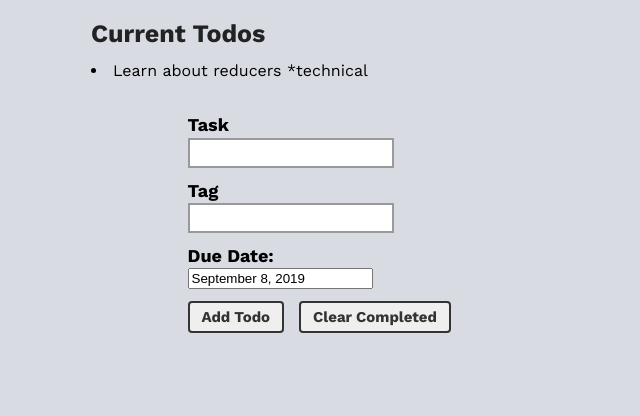
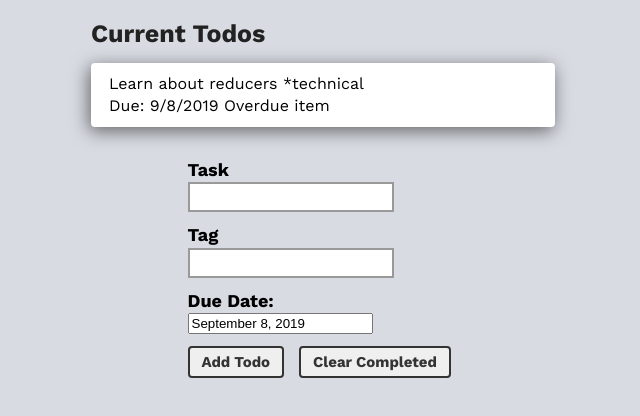
Before and after one commit to stlachman/todo-app, a React (Create React App) app: page / in a window 1280 px wide. Shown: the top 416 px of the page, without its empty margins (317-957 px from the left). Built offline with nearby package versions, Linux system fonts and the light colour scheme.

Commit message:
Updated todo item style.

```diff
--- a/src/components/Todo.js
+++ b/src/components/Todo.js
@@ -15,6 +15,7 @@ const CompletedText = styled.span`
 
 const StrikeThrough = styled.span`
   position: relative;
+  font-size: 1.6rem;
   @keyframes strike {
     0% {
       width: 0;
@@ -48,17 +49,22 @@ const StrikeThrough = styled.span`
 
 const Todo = ({ todo, toggleComplete }) => {
   return (
-    <li onClick={() => toggleComplete(todo.id)}>
+    <TodoCard onClick={() => toggleComplete(todo.id)}>
       <StrikeThrough completed={todo.completed}>
         {todo.item} *{todo.tag}
         {""}
         {todo.completed ? (
-          <CompletedText>
-            {`Completed ${new Date().toLocaleDateString()}`}
-          </CompletedText>
+          <CompletedText>{`${new Date().toLocaleDateString()}`}</CompletedText>
         ) : null}
       </StrikeThrough>
-    </li>
+
+      <p>
+        Due:{" "}
+        {todo.dueBy <= new Date()
+          ? `${todo.dueBy.toLocaleDateString()} Overdue item`
+          : todo.dueBy.toLocaleDateString()}
+      </p>
+    </TodoCard>
   );
 };
 
```
